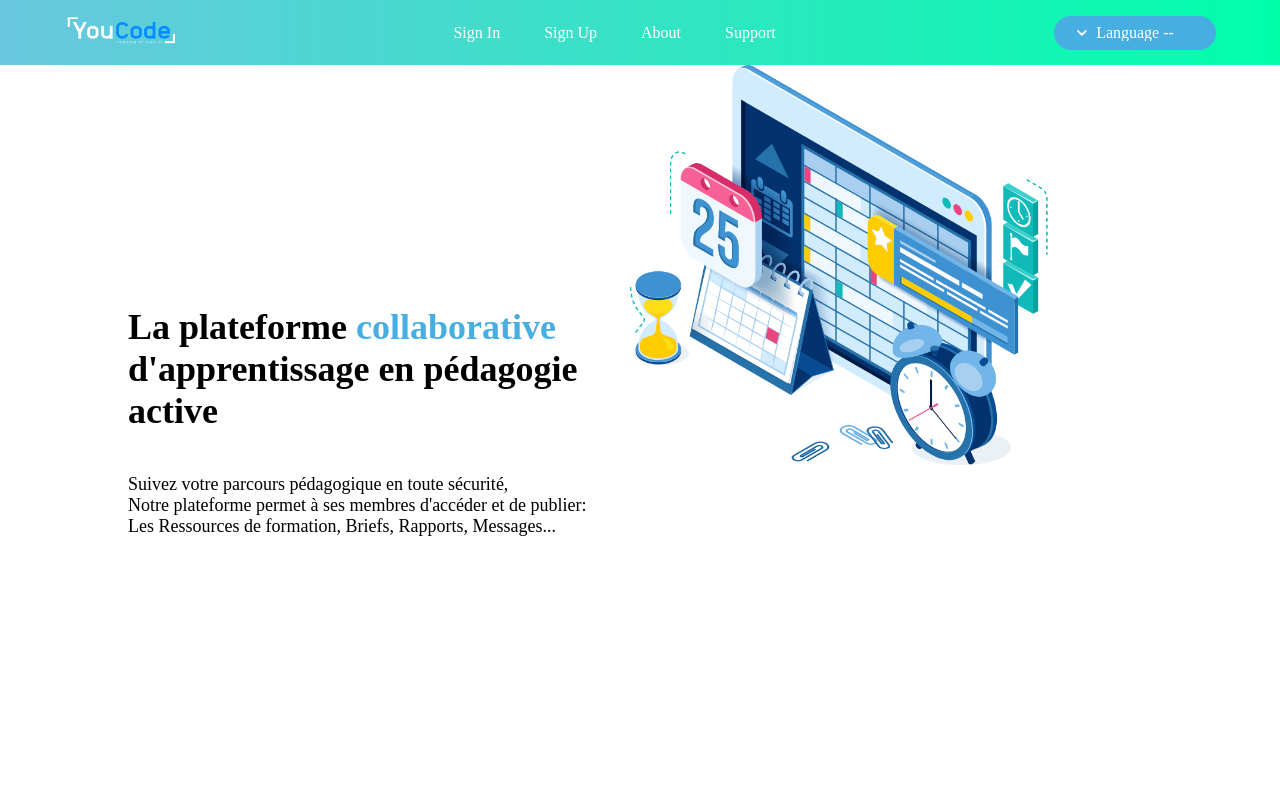
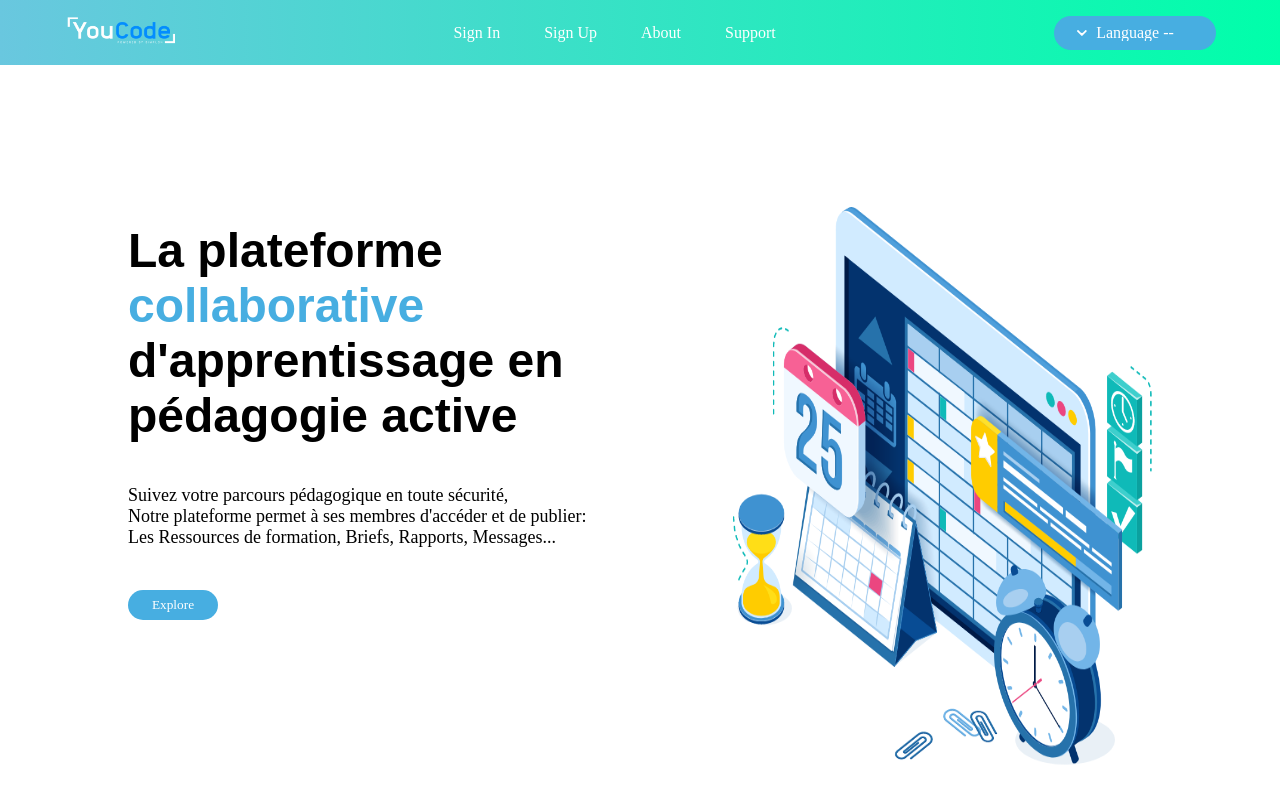
Before and after one commit to adnanbouthir/Class-Management-App, a PHP site: page / in a window 1280 px wide. Run offline with PHP 8.4, Linux system fonts and the light colour scheme.

Commit message:
Finish home page

```diff
--- a/index.html
+++ b/index.html
@@ -63,11 +63,16 @@
             Suivez votre parcours pédagogique en toute sécurité,<br>
             Notre plateforme permet à ses membres d'accéder et de publier:<br>
             Les Ressources de formation, Briefs, Rapports, Messages...
+    </p>
+    <br><br>
+    <button type="submit">
+        Explore
+    </button>
 
-    </p>
 </div>
 
 <div class="bgimage">
+    <img src="assets/images/bgimg.png" alt="backgroundimg">
 </div>
 
 
--- a/style/style.css
+++ b/style/style.css
@@ -114,16 +114,23 @@ width: 100%;
 .bgimage{
         width: 100%;
         height: 100%;
-        background-image: url(/assets/images/bgimg.png);
+        /* background-image: url(/assets/images/bgimg.png);
         background-size: 80%;
-        background-repeat: no-repeat;
+        background-repeat: no-repeat; */
         display: flex;
         flex-direction: column;
         justify-content: flex-end;
+        align-items: flex-end;
+}
+
+.bgimage img {
+width: 100%;
+height: 80%;
 }
 
 span{
     color: #47AEE1;
+    font-family: sans-serif;
 }
 
 .paragraphtitle{
@@ -132,3 +139,22 @@ span{
         justify-content: center;
         font-size: 18px;
 }
+
+h1{
+    font-size: 48px;
+    font-family: sans-serif;
+}
+
+button{
+    width: 90px;
+    height: 30px;
+    border-radius: 21px;
+    border: 0;
+    outline: none;
+    cursor: pointer;
+    background-color: #47AEE1;
+    color: white;
+}
+button:hover{
+    border: solid 2px #00FFAA;
+}
```
